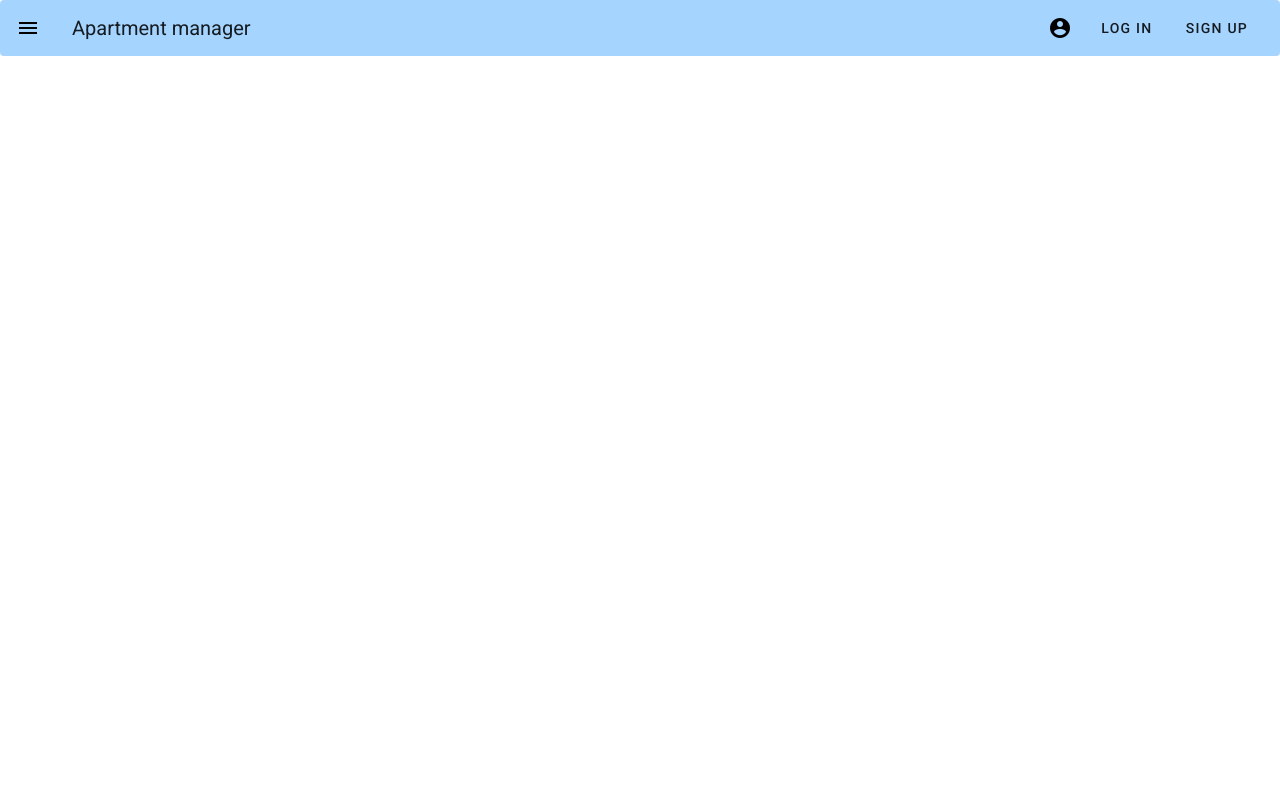
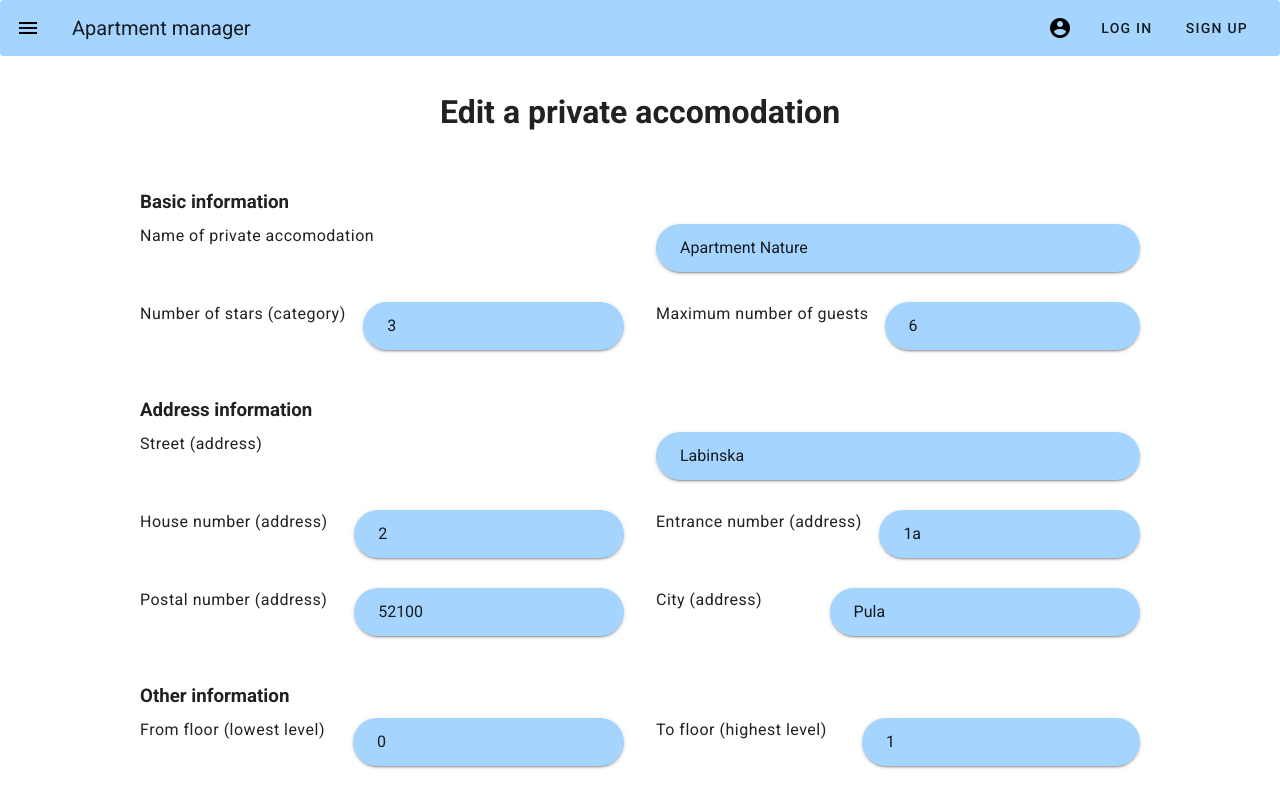
Before and after one commit to b0rke-mborina/apartment-manager-frontend, a Vue app: page /accomodation/111/modification in a window 1280 px wide. Shown: the top 799 px of the page. Built offline with nearby package versions, Linux system fonts and the light colour scheme.

Commit message:
Edit private accomodation v01

```diff
--- a/src/components/AccomodationItem.vue
+++ b/src/components/AccomodationItem.vue
@@ -29,7 +29,9 @@
 				</v-card-subtitle>
 			</router-link>
 			<div class="edit-delete-icons">
-				<IconEdit class="mb-2"/>
+				<router-link :to="{ name: 'accomodation-modification', params: { id: accomodation.ObjectId }}" class="router-link">
+					<IconEdit class="mb-2"/>
+				</router-link>
 				<IconDelete itemType="accomodation" itemCaptionType="name"
 								:itemName="accomodation.name" class="mb-2" />
 			</div>
--- a/src/router/index.js
+++ b/src/router/index.js
@@ -12,6 +12,7 @@ import LoginView from '../views/LoginView.vue';
 import SignupView from '../views/SignupView.vue';
 
 import AccomodationDetailView from '../views/AccomodationDetailView.vue';
+import AccomodationEditView from '../views/AccomodationEditView.vue';
 import ReservationDetailView from '../views/ReservationDetailView.vue';
 import GuestDetailView from '../views/GuestDetailView.vue';
 import ToDoListDetailEditView from '../views/ToDoListDetailEditView.vue';
@@ -35,6 +36,12 @@ const routes = [
 		props: true,
 		name: 'accomodation-detail',
 		component: AccomodationDetailView
+	},
+	{
+		path: '/accomodation/:id/modification',
+		props: true,
+		name: 'accomodation-modification',
+		component: AccomodationEditView
 	},
 	{
 		path: '/reservations',
--- a/src/views/AccomodationDetailView.vue
+++ b/src/views/AccomodationDetailView.vue
@@ -73,7 +73,9 @@
 			<!-- Delete button and dialog -->
 			<ButtonDialogDelete/>
 			<!-- Edit button -->
-			<ButtonEdit/>
+			<router-link :to="{ name: 'accomodation-modification', params: { id: accomodation.ObjectId }}" class="router-link">
+				<ButtonEdit/>
+			</router-link>
 		</div>
 		<!-- Empty space at the bottom of page -->
 		<EmptyDiv/>
--- /dev/null
+++ b/src/views/AccomodationEditView.vue
@@ -0,0 +1,252 @@
+<template>
+	<v-container absolute fluid class="main-content">
+		<!-- Page title (name of private accomodation) -->
+		<h1 class="mt-5 mb-9 text-center">Edit a private accomodation</h1>
+		<!-- Current state of private accomodation
+		<div class="text-center mb-9">
+			CURRENTLY {{ accomodation.currentState }}
+			<v-icon v-if="accomodation.currentState === 'AVAILABLE'"
+					icon color="#FFCC00" class="pr-2">
+				mdi-circle
+			</v-icon>
+			<v-icon v-else-if="accomodation.currentState === 'OCCUPIED'"
+					icon color="#55FF66" class="pr-2">
+				mdi-circle
+			</v-icon>
+			<v-icon v-else-if="accomodation.currentState === 'PENDING'"
+					icon color="#6666ff" class="pr-2">
+				mdi-circle
+			</v-icon>
+		</div> -->
+		<!-- Main information grid -->
+		<div class="details-grid">
+			<h3 class="mt-4 mb-2">Basic information</h3>
+			<!-- Accomodation name -->
+			<div class="details-grid-item">
+				<FormLabel text="Name of private accomodation" class="details-label mr-4" />
+				<v-text-field v-model="accomodation.name" solo rounded
+								  clearable clear-icon="mdi-close-circle"
+								  label="Accomodation name"
+								  background-color="#A5D4FF">
+				</v-text-field>
+			</div>
+			<!-- Number of stars (category) and maximum number of guests -->
+			<div class="details-grid-item">
+				<!-- Number of stars (category) -->
+				<div class="details-grid-subitem">
+					<FormLabel text="Number of stars (category)" class="details-label mr-4" />
+					<v-text-field v-model.number="accomodation.categoryStarNumber" solo rounded
+									clearable clear-icon="mdi-close-circle"
+									single-line type="number"
+									label="Number 3, 4 or 5"
+									background-color="#A5D4FF">
+					</v-text-field>
+				</div>
+				<div class="details-grid-subitem">
+					<FormLabel text="Maximum number of guests" class="details-label mr-4" />
+					<v-text-field v-model.number="accomodation.maxGuestNumber" solo rounded
+									clearable clear-icon="mdi-close-circle"
+									single-line type="number"
+									label="Maximum guests allowed"
+									background-color="#A5D4FF">
+					</v-text-field>
+				</div>
+			</div>
+			<h3 class="mt-4 mb-2">Address information</h3>
+			<!-- Street name - address info -->
+			<div v-if="accomodation.location" class="details-grid-item">
+				<FormLabel text="Street (address)" class="details-label mr-4" />
+				<v-text-field v-model="accomodation.location.street" solo rounded
+								clearable clear-icon="mdi-close-circle"
+								label="Name of street"
+								background-color="#A5D4FF">
+				</v-text-field>
+			</div>
+			<!-- House and entrance numbers - address info -->
+			<div v-if="accomodation.location" class="details-grid-item">
+				<!-- House number - address info -->
+				<div class="details-grid-subitem">
+					<FormLabel text="House number (address)" class="details-label mr-4" />
+					<v-text-field v-model="accomodation.location.houseNumber" solo rounded
+									clearable clear-icon="mdi-close-circle"
+									label="Number of the house"
+									background-color="#A5D4FF">
+					</v-text-field>
+				</div>
+				<!-- Entrance number - address info -->
+				<div class="details-grid-subitem">
+					<FormLabel text="Entrance number (address)" class="details-label mr-4" />
+					<v-text-field v-model="accomodation.location.entranceNumber" solo rounded
+									clearable clear-icon="mdi-close-circle"
+									label="Entrance label"
+									background-color="#A5D4FF">
+					</v-text-field>
+				</div>
+			</div>
+			<div v-if="accomodation.location" class="details-grid-item">
+				<!-- Postal number - address info -->
+				<div v-if="accomodation.location" class="details-grid-subitem">
+					<FormLabel text="Postal number (address)" class="details-label mr-4" />
+					<v-text-field v-model="accomodation.location.postalNumber" solo rounded
+									clearable clear-icon="mdi-close-circle"
+									label="Post office number"
+									background-color="#A5D4FF">
+					</v-text-field>
+				</div>
+				<!-- City - address info -->
+				<div v-if="accomodation.location" class="details-grid-subitem">
+					<FormLabel text="City (address)" class="details-label mr-4" />
+					<v-text-field v-model="accomodation.location.city" solo rounded
+									clearable clear-icon="mdi-close-circle"
+									label="Name of city"
+									background-color="#A5D4FF">
+					</v-text-field>
+				</div>
+			</div>
+			<h3 class="mt-4 mb-2">Other information</h3>
+			<!-- <FormLabel text="Accomodation spans through floors:" class="details-label" /> -->
+			<!-- Lowest and highest floors info -->
+			<div class="details-grid-item">
+				<div class="details-grid-subitem">
+					<FormLabel text="From floor (lowest level)" class="details-label mr-4" />
+					<v-text-field v-model.number="accomodation.lowestFloor" solo rounded
+									clearable clear-icon="mdi-close-circle"
+									single-line type="number"
+									label="Level number (0 is ground floor)"
+									background-color="#A5D4FF">
+					</v-text-field>
+				</div>
+				<!-- Highest floor info -->
+				<div class="details-grid-subitem">
+					<FormLabel text="To floor (highest level)" class="details-label mr-4" />
+					<v-text-field v-model.number="accomodation.numberofFloors" solo rounded
+									clearable clear-icon="mdi-close-circle"
+									label="Level number (0 is ground floor)"
+									background-color="#A5D4FF">
+					</v-text-field>
+				</div>
+			</div>
+			<!-- Yard info - address info -->
+			<div class="details-grid-item">
+				<div class="details-grid-subitem">
+					<FormLabel text="Has a yard?" class="details-label" />
+					<v-checkbox v-model="accomodation.hasYard" label="YES"></v-checkbox>
+				</div>
+			</div>
+			<!-- <div class="details-grid-item">
+				<div class="details-grid-subitem">
+					<FormLabel text="Has yard?" class="details-label" />
+					<v-text-field v-model.number="accomodation.hasYard" solo rounded
+									clearable clear-icon="mdi-close-circle"
+									single-line type="number"
+									:label="accomodation.hasYard.toString()"
+									background-color="#A5D4FF">
+					</v-text-field>
+				</div>
+			</div> -->
+		</div>
+		<!-- Main action buttons -->
+		<div class="text-center">
+			<!-- Back button -->
+			<router-link :to="{ name: 'accomodations'}" class="router-link">
+				<ButtonCancel/>
+			</router-link>
+			<!-- Delete button and dialog -->
+			<ButtonDialogDelete/>
+			<!-- Edit button -->
+			<router-link :to="{ name: 'accomodation-detail', params: { id: accomodation.ObjectId }}" class="router-link">
+				<ButtonSave/>
+			</router-link>
+		</div>
+		<!-- Empty space at the bottom of page -->
+		<EmptyDiv/>
+	</v-container>
+</template>
+
+<script>
+import FormLabel from '@/components/FormLabel.vue';
+import FormTextField from '@/components/FormTextField.vue';
+
+import ButtonBack from '@/components/ButtonBack.vue';
+import ButtonDialogDelete from '@/components/ButtonDialogDelete.vue';
+import ButtonCancel from '@/components/ButtonCancel.vue';
+import ButtonSave from '@/components/ButtonSave.vue';
+
+import EmptyDiv from '@/components/EmptyDiv.vue';
+
+export default {
+	name: 'AccomodationsView',
+	data() {
+		return {
+			accomodation: {}
+		}
+	},
+	mounted() {
+		let accomodationFromBackend = {
+			ObjectId: 111,
+			name: "Apartment Nature",
+			categoryStarNumber: 3,
+			maxGuestNumber: 6,
+			currentState: "AVAILABLE",
+			location: {
+				street: "Labinska",
+				houseNumber: "2",
+				entranceNumber: "1a",
+				postalNumber: 52100,
+				city: "Pula",
+				country: "Croatia"
+			},
+			hasYard: true,
+			lowestFloor: 0,
+			numberofFloors: 1
+		};
+		this.accomodation = accomodationFromBackend;
+		console.log(this.accomodation);
+	},
+	components: {
+		FormLabel,
+		FormTextField,
+		ButtonBack,
+		ButtonDialogDelete,
+		ButtonCancel,
+		ButtonSave,
+		EmptyDiv
+	}
+}
+</script>
+
+<style scoped>
+	@import '@/assets/css/views-style.css';
+	.details-grid {
+		display: grid;
+		grid-template-columns: auto;
+	}
+	.details-grid-item {
+		display: grid;
+		grid-template-columns: 1fr 1fr;
+		gap: 32px;
+	}
+	.details-grid-subitem {
+		display: grid;
+		grid-template-columns: auto auto;
+	}
+	.btn-delete {
+		background-color: #FF6F6F !important;
+	}
+	.btn-delete:before {
+		background: none;
+	}
+	@media (max-width:750px) {
+		.details-grid-item {
+			grid-template-columns: auto;
+			gap: 4px;
+		}
+		.details-grid-subitem {
+			grid-template-columns: 1fr 1fr;
+		}
+		.details-label {
+			text-align: center;
+			margin-bottom: 8px;
+		}
+	}
+</style>
--- a/src/views/ToDoListDetailEditView.vue
+++ b/src/views/ToDoListDetailEditView.vue
@@ -1,7 +1,7 @@
 <template>
 	<v-container absolute fluid class="main-content">
 		<!-- Page title -->
-		<h1 class="mt-5 mb-4 text-center">To-do list detail: OK</h1>
+		<h1 class="mt-5 mb-4 text-center">To-do list edit: OK</h1>
 		<!-- Empty space at the bottom of page -->
 		<EmptyDiv/>
 	</v-container>
```
